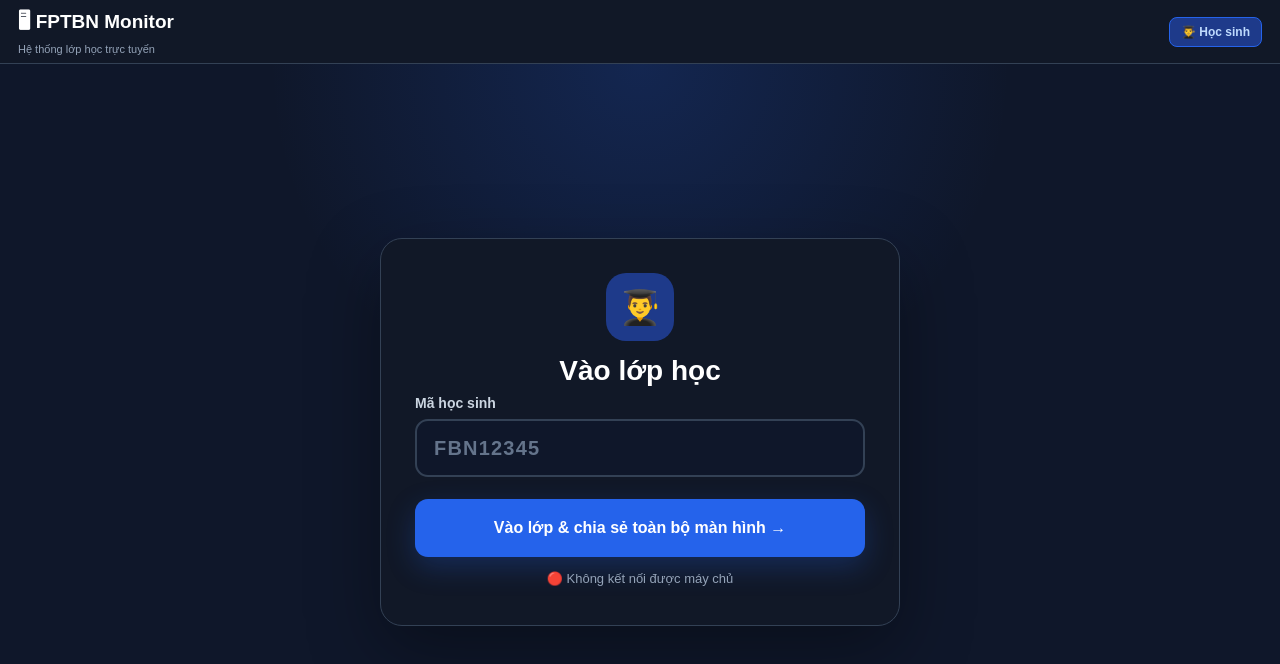
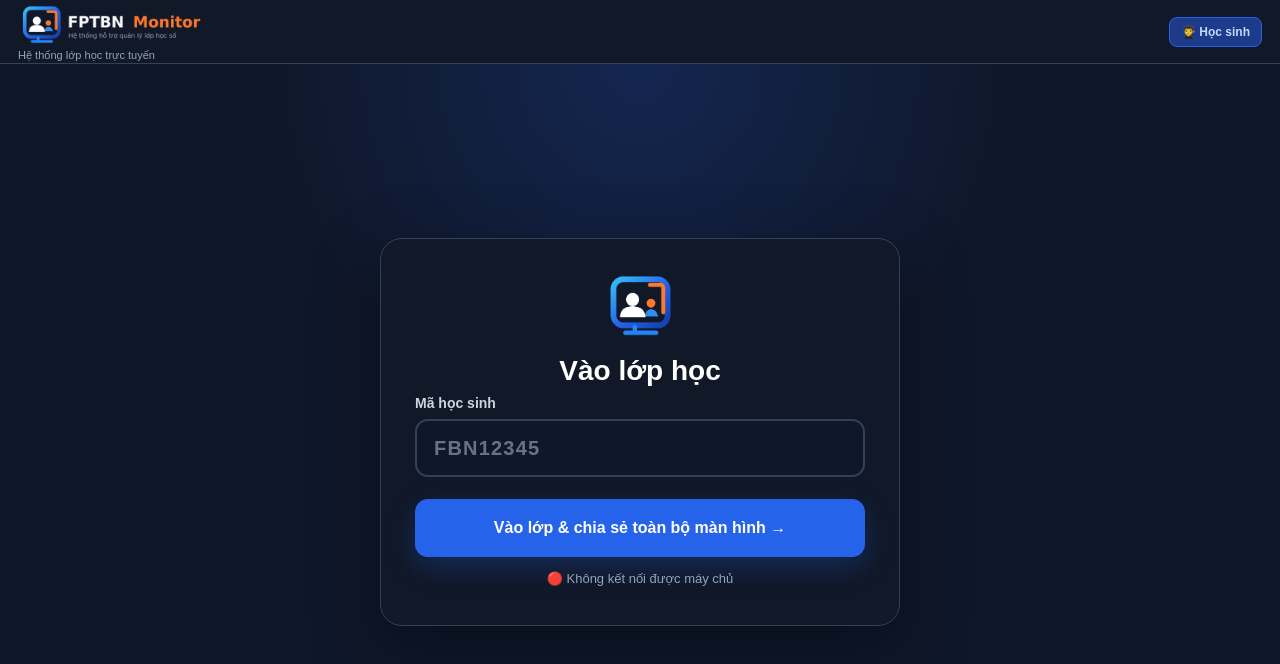
Before and after one commit to vanda3-stack/fptbn, a website: page public/index.html in a window 1280 px wide. Drawn offline with nearby package versions, Linux system fonts and the light colour scheme.

Commit message:
Apply FPTBN Monitor brand logo and favicon to public/index.html

```diff
--- a/public/index.html
+++ b/public/index.html
@@ -2,6 +2,8 @@
 <html lang="vi">
 
 <head>
+<link rel="icon" type="image/png" href="/assets/branding/favicon.png">
+
 
     <meta charset="UTF-8">
 
@@ -868,7 +870,12 @@
             .student-badge { padding: 6px 9px; }
         }
 
-    </style>
+
+.fptbn-brand-logo{display:block;width:auto;height:43px;max-width:min(260px,40vw);object-fit:contain;object-position:left center}
+.fptbn-login-icon{display:block;width:65px;height:65px;object-fit:contain;margin:auto}
+.join-icon:has(.fptbn-login-icon){background:transparent!important;box-shadow:none!important}
+@media(max-width:650px){.fptbn-brand-logo{height:33px;max-width:180px}}
+</style>
 
 </head>
 
@@ -885,9 +892,7 @@
 
         <div>
 
-            <div class="brand-title">
-                🖥 FPTBN Monitor
-            </div>
+            <div class="brand-title"><img src="/assets/branding/logo-horizontal.png" alt="FPTBN Monitor" class="fptbn-brand-logo"></div>
 
             <div class="brand-subtitle">
                 Hệ thống lớp học trực tuyến
@@ -917,9 +922,7 @@
         <section class="join-card">
 
 
-            <div class="join-icon">
-                👨‍🎓
-            </div>
+            <div class="join-icon"><img src="/assets/branding/logo-icon.png" alt="" class="fptbn-login-icon"></div>
 
 
             <h1 class="join-title">
```
